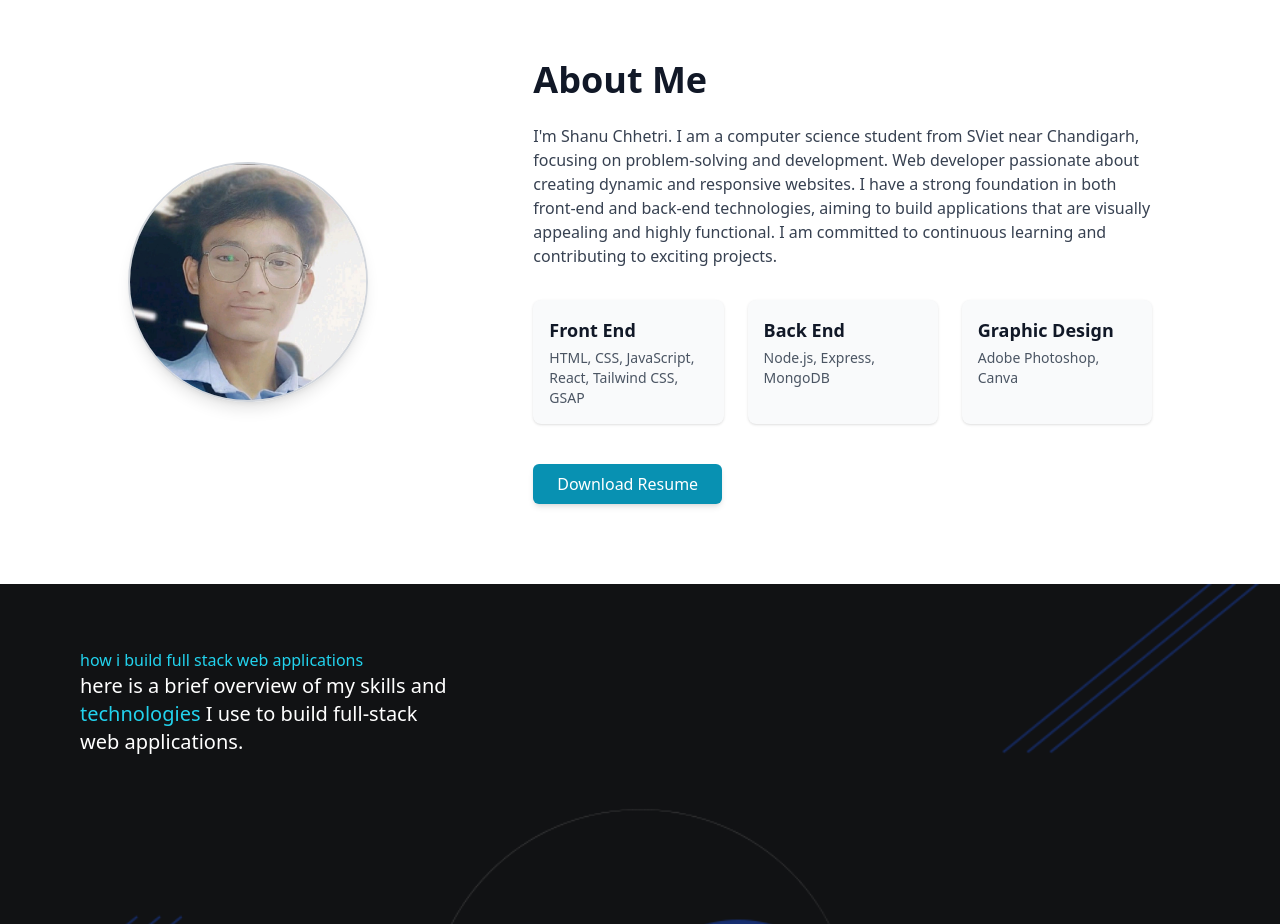
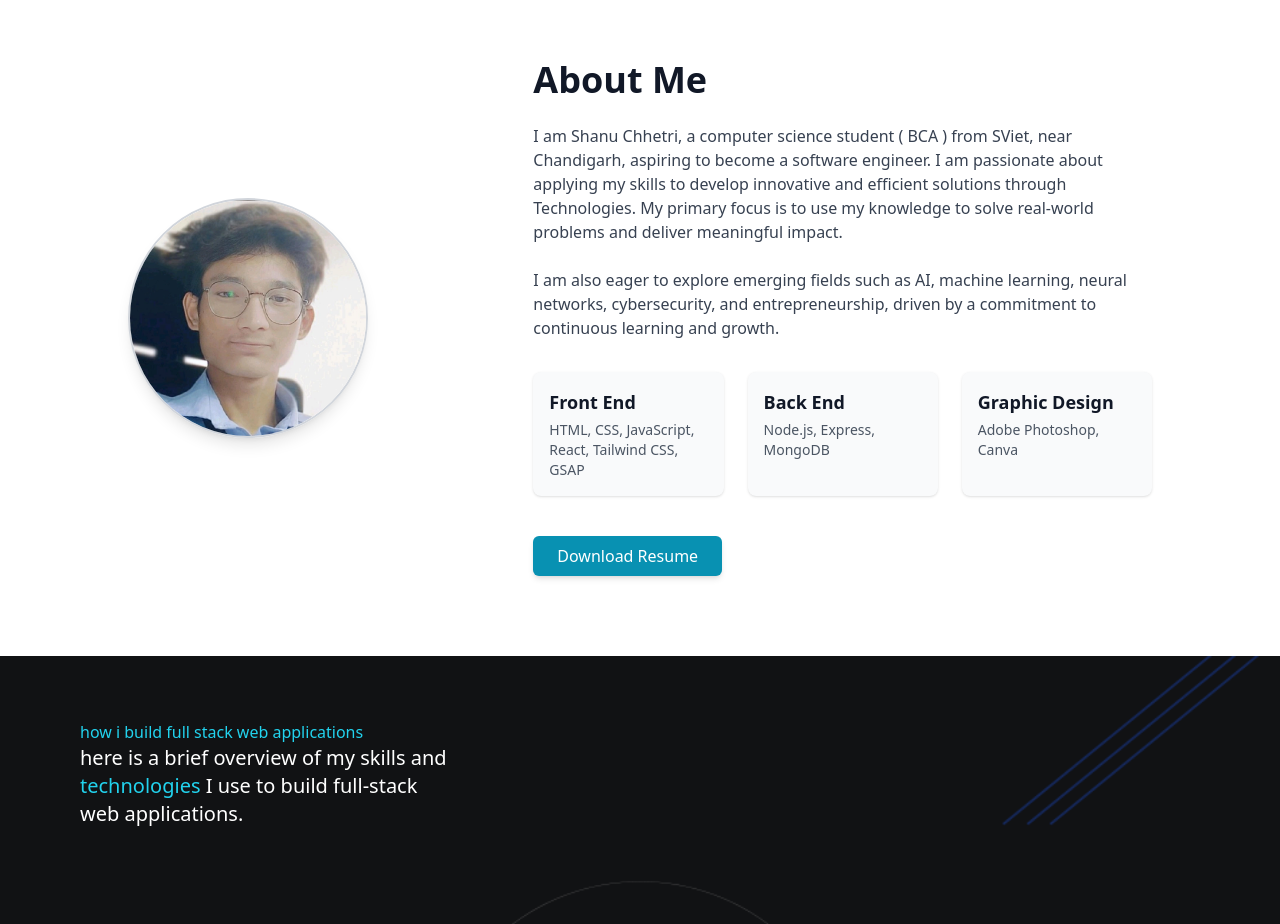
Before and after one commit to Shanu529/Portfolio, a React (Vite) app: page / in a window 1280 px wide. Shown: the part 820-1744 px from the top of the page. Built offline with nearby package versions, Linux system fonts and the light colour scheme.

Commit message:
fix: Update AboutMe component description for clarity and detail

```diff
--- a/src/components/AboutMe.jsx
+++ b/src/components/AboutMe.jsx
@@ -5,7 +5,7 @@ function AboutMe() {
     <section className="flex flex-col md:flex-row items-center justify-center gap-12 md:gap-24 px-6 md:px-32 py-20 w-full">
       <div className="flex justify-center md:justify-start w-full md:w-1/3">
         <img
-          src="/img/me.png"////
+          src="/img/me.png" ////
           alt="Profile"
           className="rounded-full w-40 h-40 md:w-60 md:h-60 object-cover shadow-lg border-2 border-gray-300"
         />
@@ -16,14 +16,16 @@ function AboutMe() {
           About Me
         </h2>
         <p className="text-gray-700 text-sm md:text-base text-start leading-relaxed">
-          I'm Shanu Chhetri.
-          I am a computer science student from SViet near Chandigarh, focusing
-          on problem-solving and development. Web developer passionate about
-          creating dynamic and responsive websites. I have a strong foundation
-          in both front-end and back-end technologies, aiming to build
-          applications that are visually appealing and highly functional. I am
-          committed to continuous learning and contributing to exciting
-          projects.
+          I am Shanu Chhetri, a computer science student ( BCA ) from SViet, near
+          Chandigarh, aspiring to become a software engineer. I am passionate
+          about applying my skills to develop innovative and efficient solutions
+          through Technologies. My primary focus
+          is to use my knowledge to solve real-world problems and deliver
+          meaningful impact. <br /> <br />
+          I am also eager to explore emerging fields such as
+          AI, machine learning, neural networks, cybersecurity, and
+          entrepreneurship, driven by a commitment to continuous learning and
+          growth.
         </p>
 
         <div className="grid grid-cols-1 sm:grid-cols-2 md:grid-cols-3 gap-6 pt-2">
```
